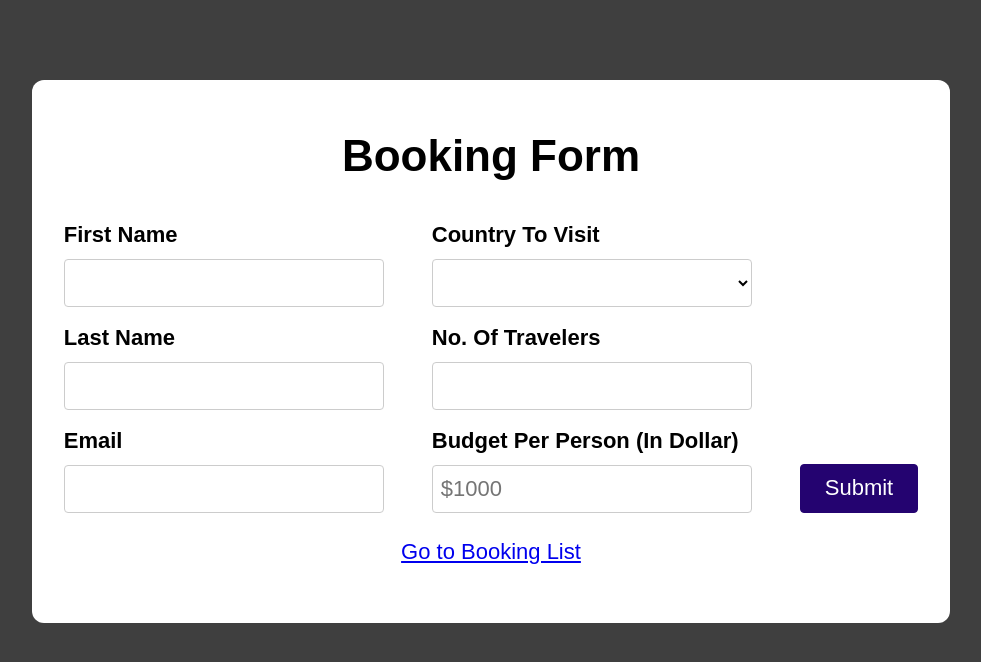
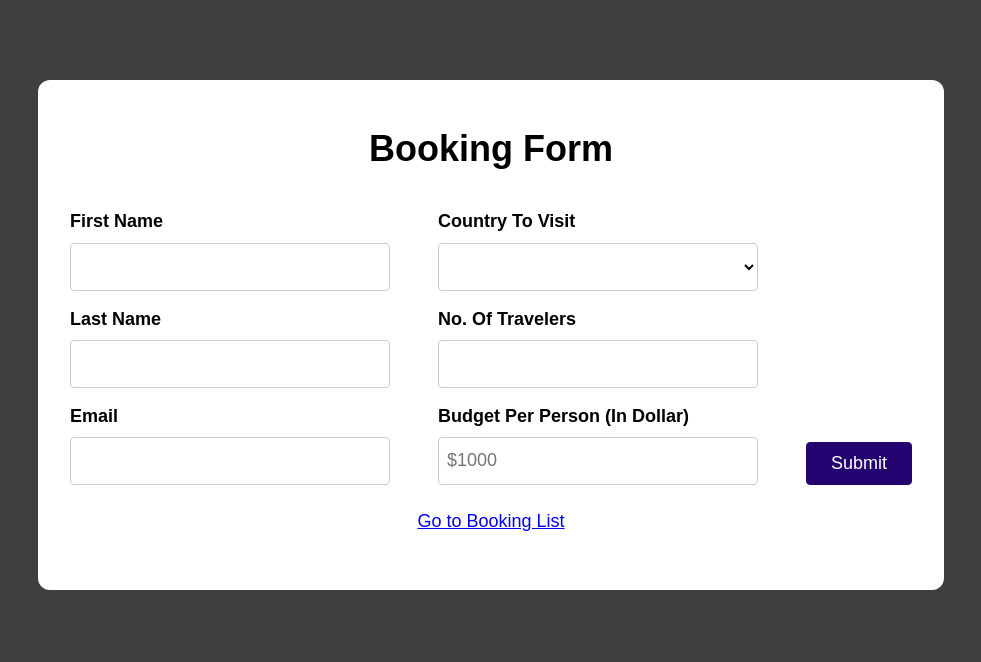
Before and after one commit to Athul-dev-7/travelopia-home-test, a React (Vite) app in the folder react-frontend/: page / in a window 1280 px wide. Shown: the top 662 px of the page, without its empty margins (149-1130 px from the left). Built offline with nearby package versions, Linux system fonts and the light colour scheme; no server answers.

Commit message:
Updates root font-size.

```diff
--- a/react-frontend/src/index.css
+++ b/react-frontend/src/index.css
@@ -5,11 +5,12 @@
 html {
   font-family: 'Noto Sans JP', sans-serif;
   scroll-behavior: smooth;
+  overflow: hidden;
 }
 
 body {
   margin: 0;
   background-color: #3f3f3f;
-  font-size: 22px;
+  font-size: 18px;
   line-height: 140%;
 }
```
